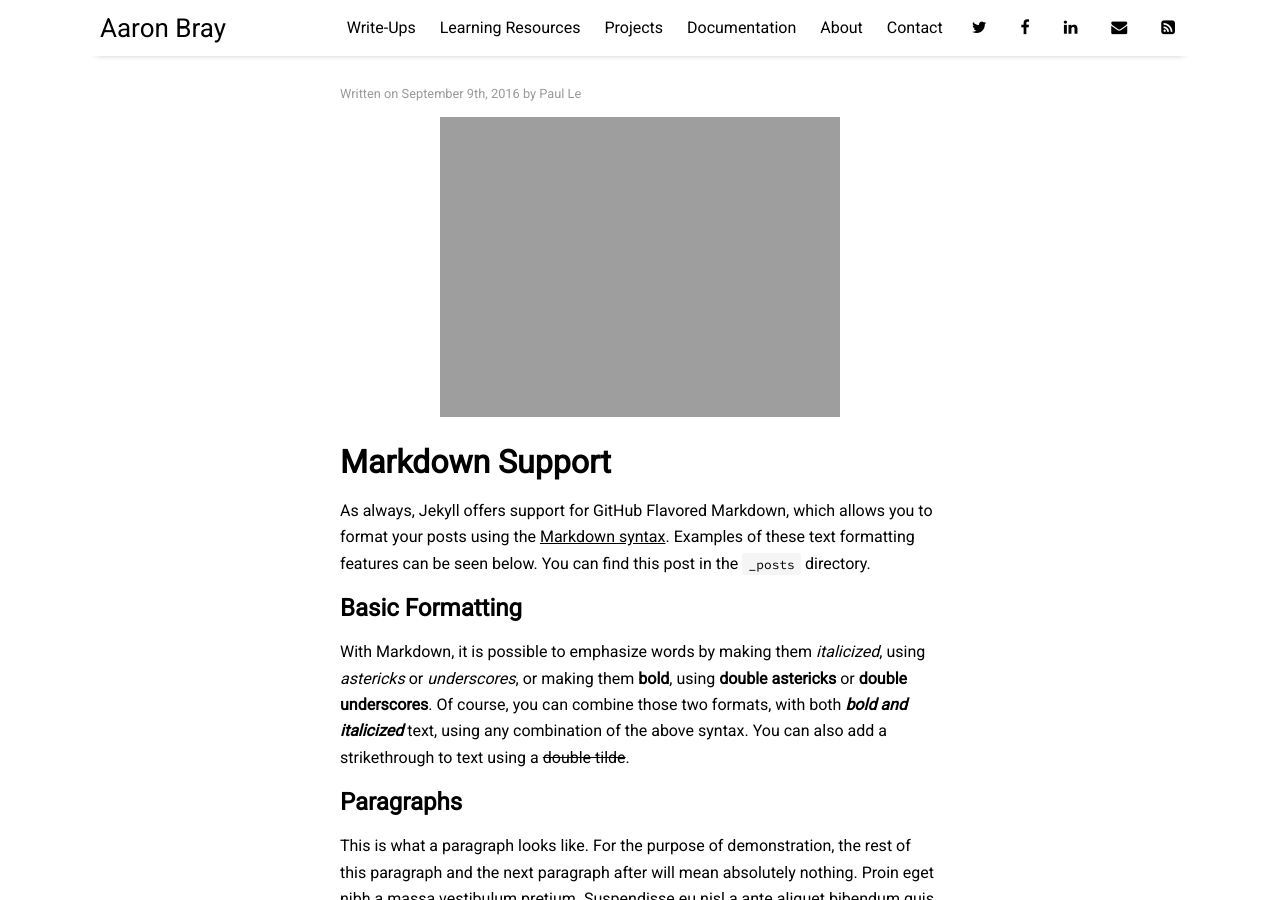
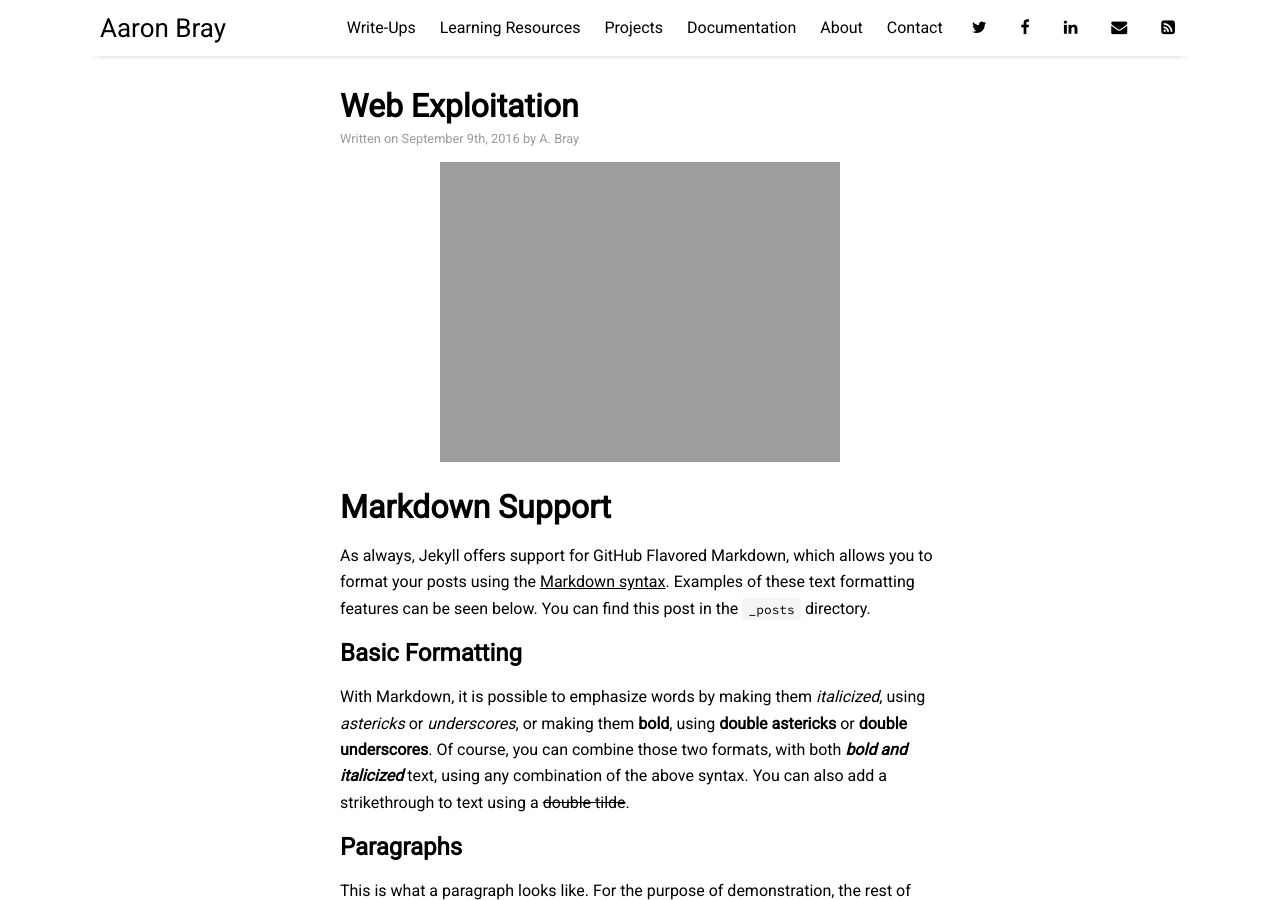
Before and after one commit to AaronBray/AaronBray.github.io, a Jekyll site: the page built from _posts/2016-09-09-text-formatting.md, in a window 1280 px wide and 900 px high. Built offline with Jekyll 4.4.1, drawn with Linux system fonts in a browser that asks for light colours; nearby versions of some CDN libraries; formulas are drawn with MathJax 3; comment, search, counter and statistics services are not loaded; some of the changed text lies outside the part shown.

Commit message:
Update 2016-09-09-text-formatting.md

```diff
--- a/_posts/2016-09-09-text-formatting.md
+++ b/_posts/2016-09-09-text-formatting.md
@@ -1,10 +1,10 @@
 ---
 layout: post
-title: ""
-author: "Paul Le"
-categories: sample
-tags: [sample]
-image: personal-data.jpg
+title: "Web Exploitation"
+author: "A. Bray"
+categories: exploit
+tags: [exploit]
+image: linux.jpg
 ---
 
 # Markdown Support
```
